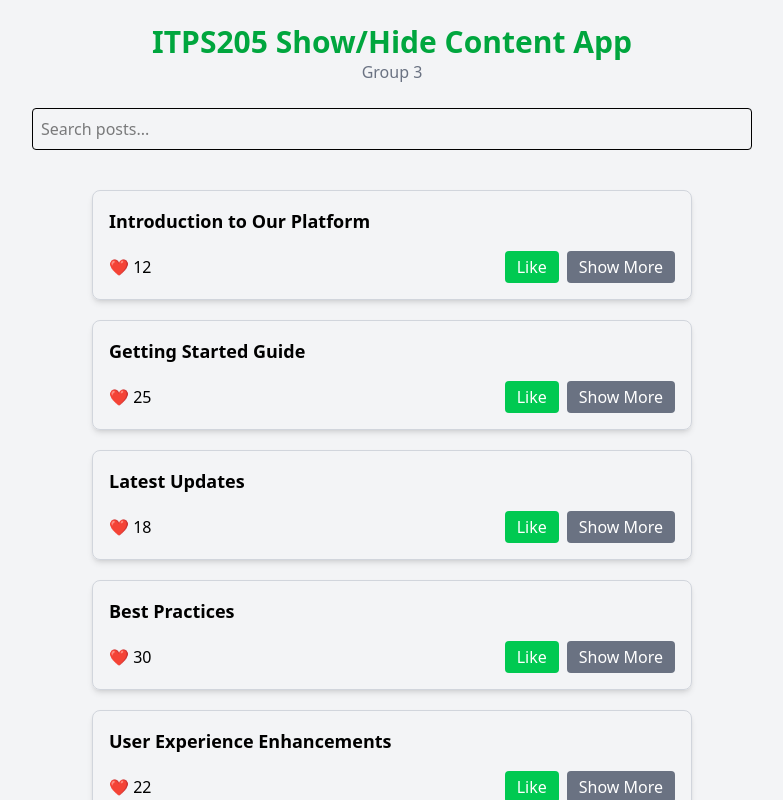
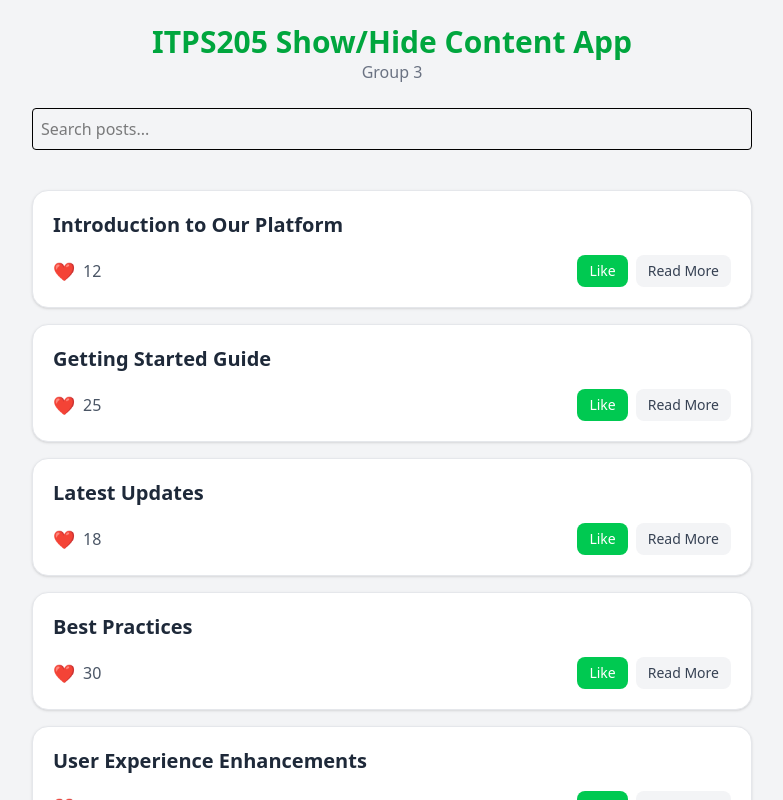
Before and after one commit to khianvictorycalderon/itps205-finals-activity-1-g3, a React (Create React App) app: page / in a window 1280 px wide. Shown: the top 800 px of the page, without its empty margins (248-1031 px from the left). Built offline with nearby package versions, Linux system fonts and the light colour scheme.

Commit message:
Modernized Car.jsx component

```diff
--- a/src/components/Card.jsx
+++ b/src/components/Card.jsx
@@ -4,43 +4,44 @@ export default function Card({ title, desc, initialLikes }) {
   const [likes, setLikes] = useState(initialLikes);
   const [showMore, setShowMore] = useState(false);
 
-  const handleLike = () => {
-    setLikes(likes + 1);
-  };
+  return (
+    <div className="bg-white rounded-2xl p-5 shadow-sm hover:shadow-md transition-all duration-300 border border-gray-200">
 
-  const toggleShow = () => {
-    setShowMore(!showMore);
-  };
-
-  return (
-    <div className="border border-gray-300 rounded-lg p-4 mb-4 mx-15 my-5 shadow-md transition-all duration-300">
-      <h2 className="text-lg font-bold">{title}</h2>
+      {/* Title */}
+      <h2 className="text-xl font-semibold text-gray-800">{title}</h2>
 
       {/* Collapsible Content */}
       <div
-        className={`overflow-hidden transition-all duration-500 ${
-          showMore ? "max-h-40 opacity-100" : "max-h-0 opacity-0"
+        className={`transition-all duration-500 ease-in-out overflow-hidden ${
+          showMore ? "max-h-40 opacity-100 mt-2" : "max-h-0 opacity-0"
         }`}
       >
-        <p className="mt-2">{desc}</p>
+        <p className="text-gray-600">{desc}</p>
       </div>
 
-      <div className="mt-4 flex justify-between items-center">
-        <p>❤️ {likes}</p>
+      {/* Actions */}
+      <div className="mt-4 flex items-center justify-between">
 
+        {/* Likes */}
+        <div className="flex items-center gap-2 text-gray-600">
+          <span className="text-lg">❤️</span>
+          <span className="font-medium">{likes}</span>
+        </div>
+
+        {/* Buttons */}
         <div className="flex gap-2">
           <button
-            onClick={handleLike}
-            className="cursor-pointer bg-green-500 text-white px-3 py-1 rounded hover:bg-green-600"
+            onClick={() => setLikes(likes + 1)}
+            className="cursor-pointer px-3 py-1.5 text-sm font-medium rounded-lg bg-green-500 text-white hover:bg-green-600 active:scale-95 transition"
           >
             Like
           </button>
 
           <button
-            onClick={toggleShow}
-            className="cursor-pointer bg-gray-500 text-white px-3 py-1 rounded hover:bg-gray-600"
+            onClick={() => setShowMore(!showMore)}
+            className="cursor-pointer px-3 py-1.5 text-sm font-medium rounded-lg bg-gray-100 text-gray-700 hover:bg-gray-200 active:scale-95 transition"
           >
-            {showMore ? "Show Less" : "Show More"}
+            {showMore ? "Show Less" : "Read More"}
           </button>
         </div>
       </div>
```
